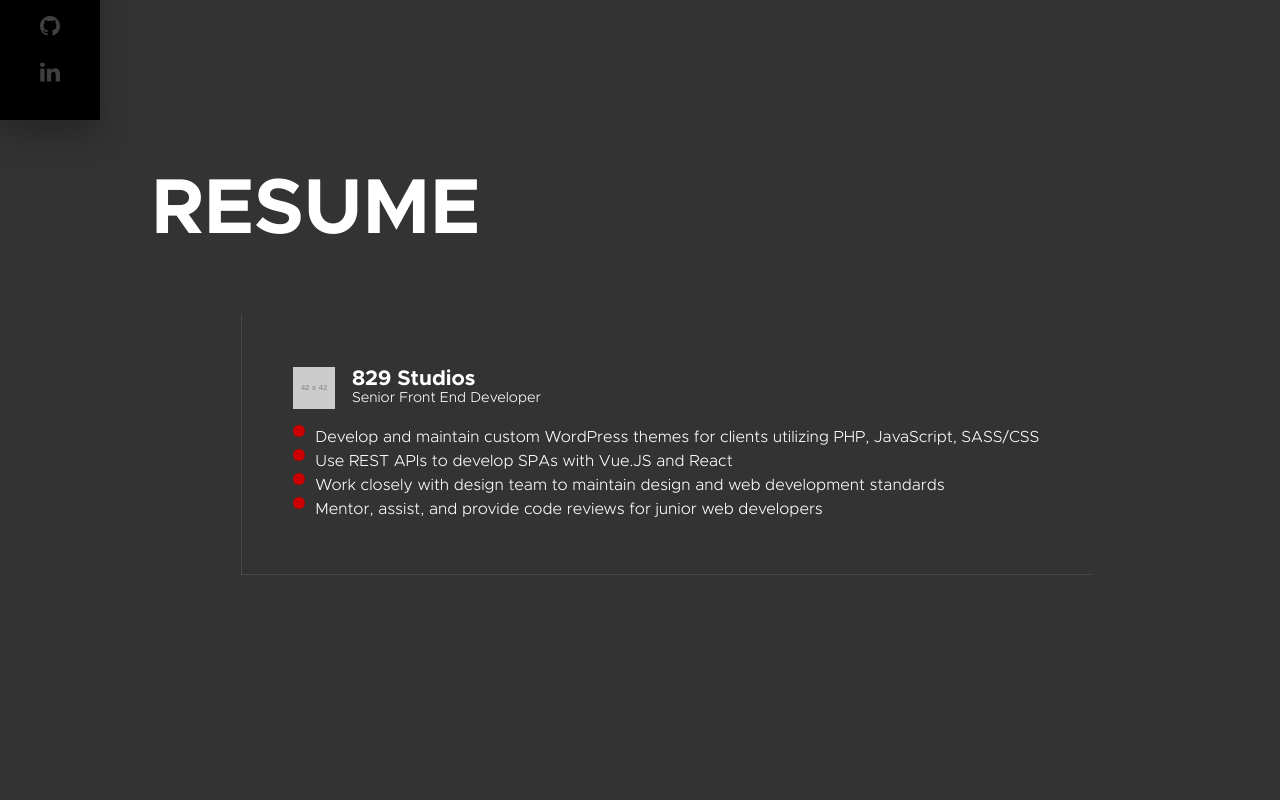
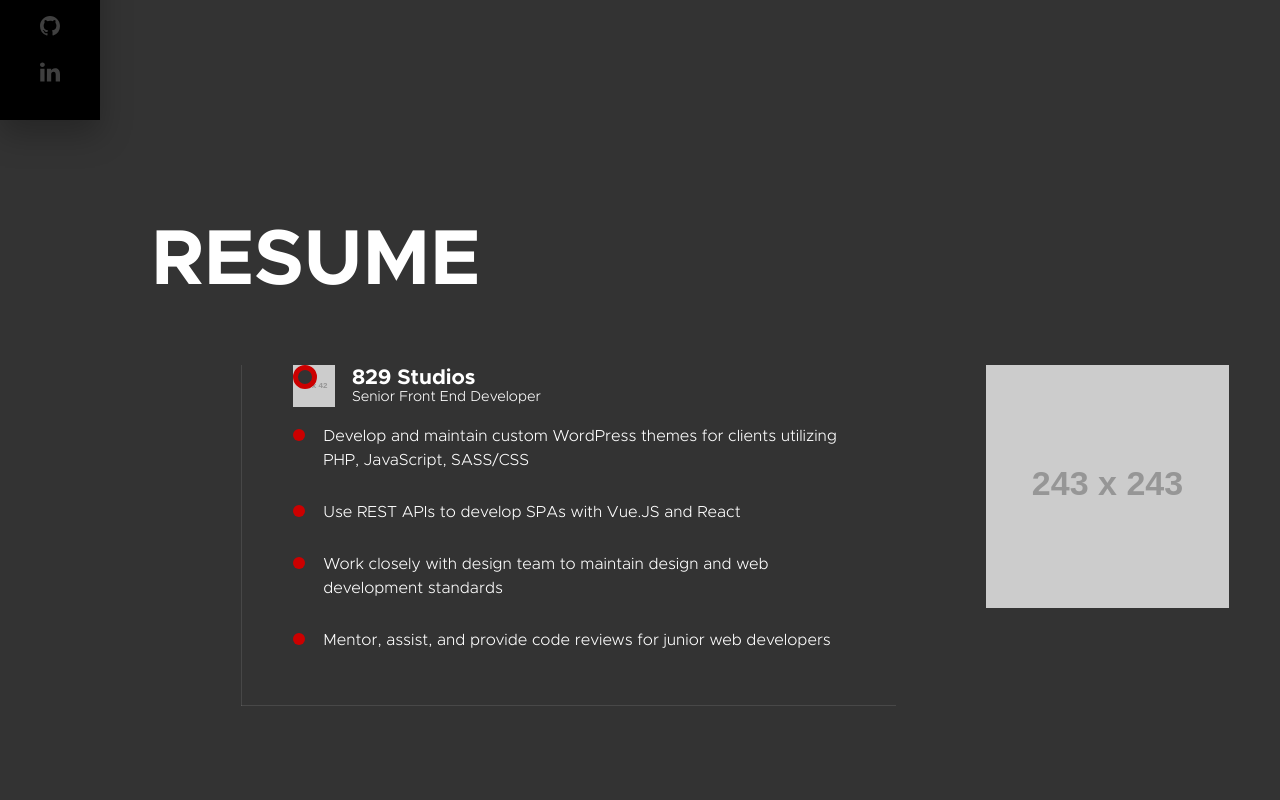
Before and after one commit to therstyle/chrisrobertsweb, a Vue app: page / in a window 1280 px wide. Shown: the part 680-1480 px from the top of the page. Built offline with nearby package versions, Linux system fonts and the light colour scheme.

Commit message:
Updated timeline entry styling

```diff
--- a/src/App.vue
+++ b/src/App.vue
@@ -49,6 +49,10 @@ body {
 
   > section {
     min-height: 100vh;
+
+    &:not(.intro) {
+      padding: 8vw 0;
+    }
   }
 }
 
--- a/src/components/Contact.vue
+++ b/src/components/Contact.vue
@@ -19,5 +19,6 @@ export default {
 </script>
 
 <style lang="scss">
-
+  .contact {
+  }
 </style>
--- a/src/components/Portfolio.vue
+++ b/src/components/Portfolio.vue
@@ -19,5 +19,6 @@ export default {
 </script>
 
 <style lang="scss">
-
+  .portfolio {
+  }
 </style>
--- a/src/components/Resume.vue
+++ b/src/components/Resume.vue
@@ -7,8 +7,8 @@
         <Timeline-Entry></Timeline-Entry>
       </div>
 
-      <aside>
-
+      <aside class="skill-tree">
+        <img src="https://dummyimage.com/243x243/000/fff" alt="">
       </aside>
     </div>
   </section>
@@ -30,7 +30,6 @@ export default {
 
 <style lang="scss">
   .resume {
-    padding: 4vw 0;
   }
 
   .resume--content {
@@ -41,6 +40,11 @@ export default {
   .timeline {
     position: relative;
     margin: 0 7vw;
+    max-width: 60vw;
+
+    article:first-child {
+      padding-top: 0;
+    }
 
     &:before {
       content: '';
@@ -55,6 +59,19 @@ export default {
   .timeline--entry {
     padding: 4.1vw;
     border-bottom: 1px solid var(--light-gray);
+    position: relative;
+
+    &:before {
+      content: '';
+      position: absolute;
+      display: block;
+      border-radius: 100%;
+      //left: abs(calc(4.1vw - 1px) / 2);
+      width: 24px;
+      height: 24px;
+      border: 5px solid var(--red);
+      background: var(--body-bg);
+    }
 
     header {
       display: flex;
@@ -69,9 +86,9 @@ export default {
         line-height: 90%;
 
         > :first-child {
-        margin-bottom: 0;
-        line-height: 1;
-      }
+          margin-bottom: 0;
+          line-height: 1;
+        }
       }
     }
   }
@@ -85,18 +102,29 @@ export default {
       line-height: 1.5;
       list-style: none;
       position: relative;
-      display: flex;
-      align-items: flex-start;
+      margin-left: 30px;
+      margin-bottom: var(--space-2);
 
       &:before {
         content: '';
         display: block;
+        position: absolute;
+        top: 5px;
+        left: -30px;
         width: 12px;
         height: 12px;
         border-radius: 100%;
         background: var(--red);
         margin-right: 10px;
       }
+
+      &:last-child {
+        margin-bottom: 0;
+      }
     }
   }
+
+  .skill-tree {
+    max-width: 40vw;
+  }
 </style>
```
